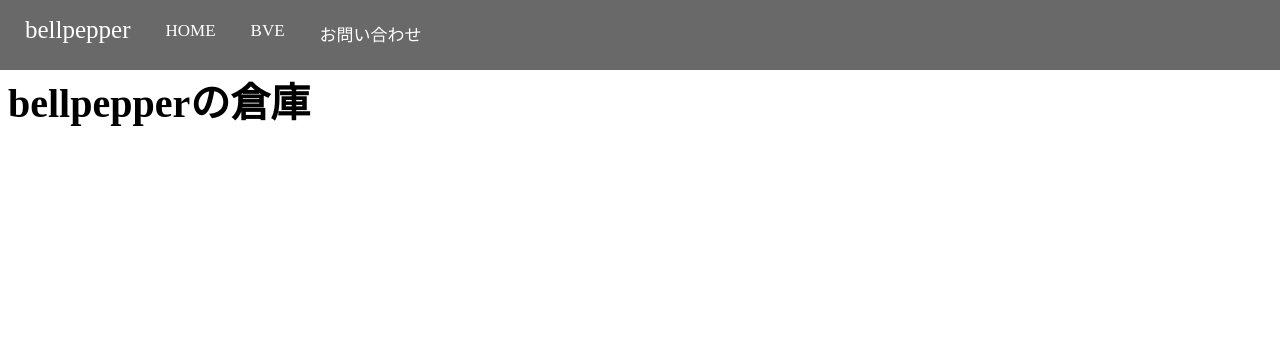
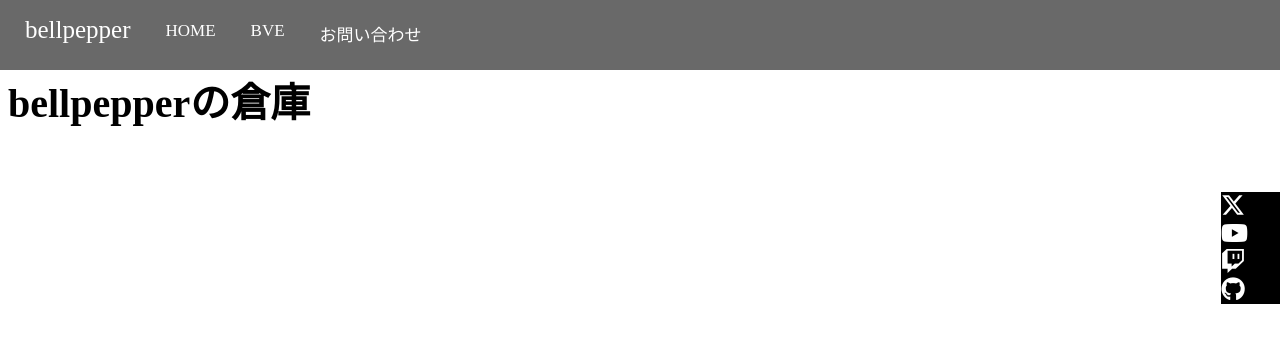
Before and after one commit to bellpepper0606/bellpepper0606.github.io, a plain HTML site: page index.html in a window 1280 px wide. Drawn offline with Linux system fonts and the light colour scheme.

Commit message:
Update main.css

```diff
--- a/main.css
+++ b/main.css
@@ -19,3 +19,24 @@ h1 {
     color: black;
     text-decoration-line: none;
 }
+li {
+    text-align: center;
+}
+.sns {
+    text-align: center;
+    display: flex;
+    flex-direction: column;
+    align-items: center;
+    position: fixed;
+    right: 0px;
+    color: white;
+    background-color: black;
+  }
+.sns a i {
+    font-size: 24px; /* アイコンの大きさを24pxに設定 */
+    width: 24px; /* アイコンの幅を24pxに設定 */
+    height: 24px; /* アイコンの高さを24pxに設定 */
+    display: inline-block; /* インラインブロック要素として扱う */
+    text-align: center; /* アイコンを中央揃えにする */
+    line-height: 24px; /* アイコンの高さに合わせてテキストの高さを調整 */
+}
```
